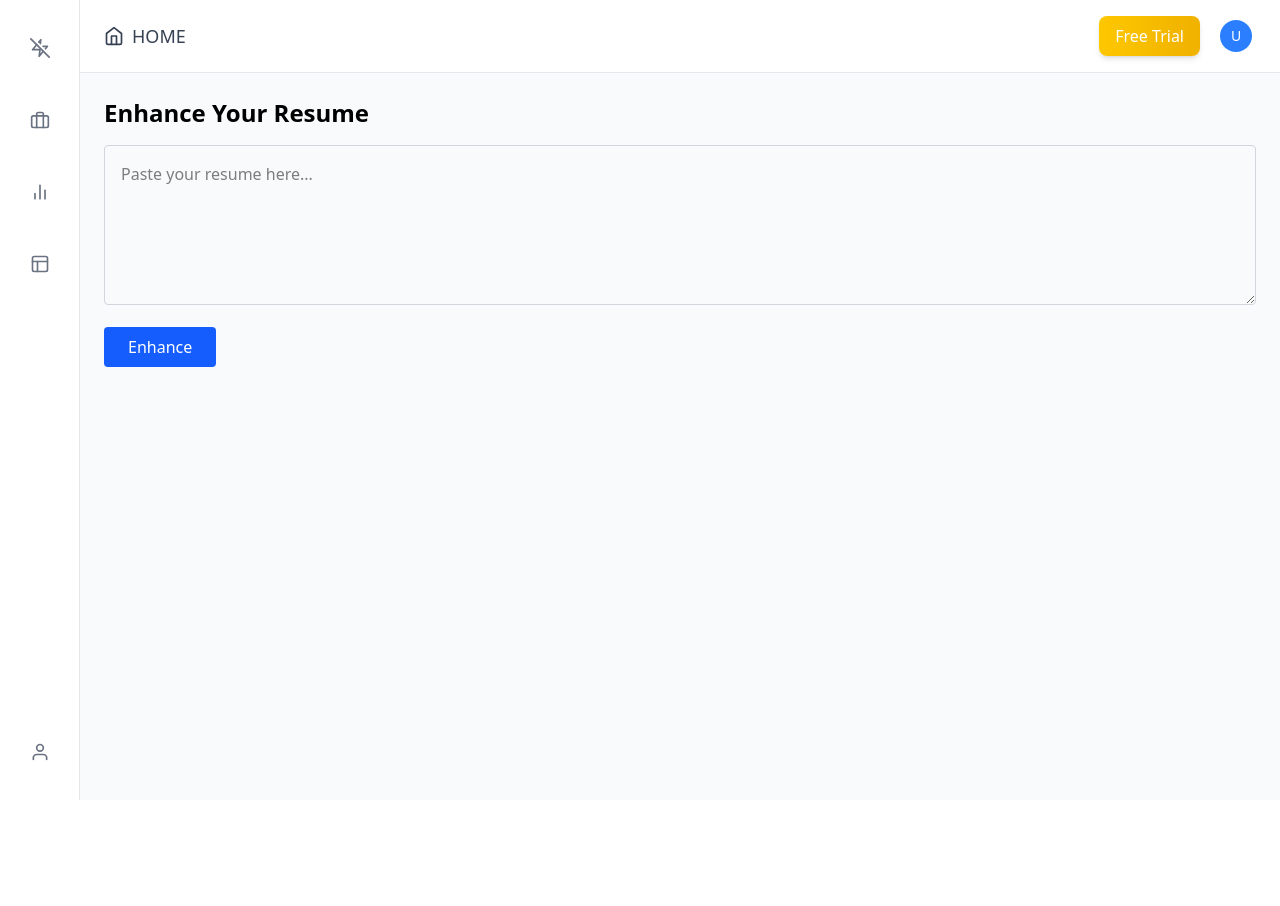
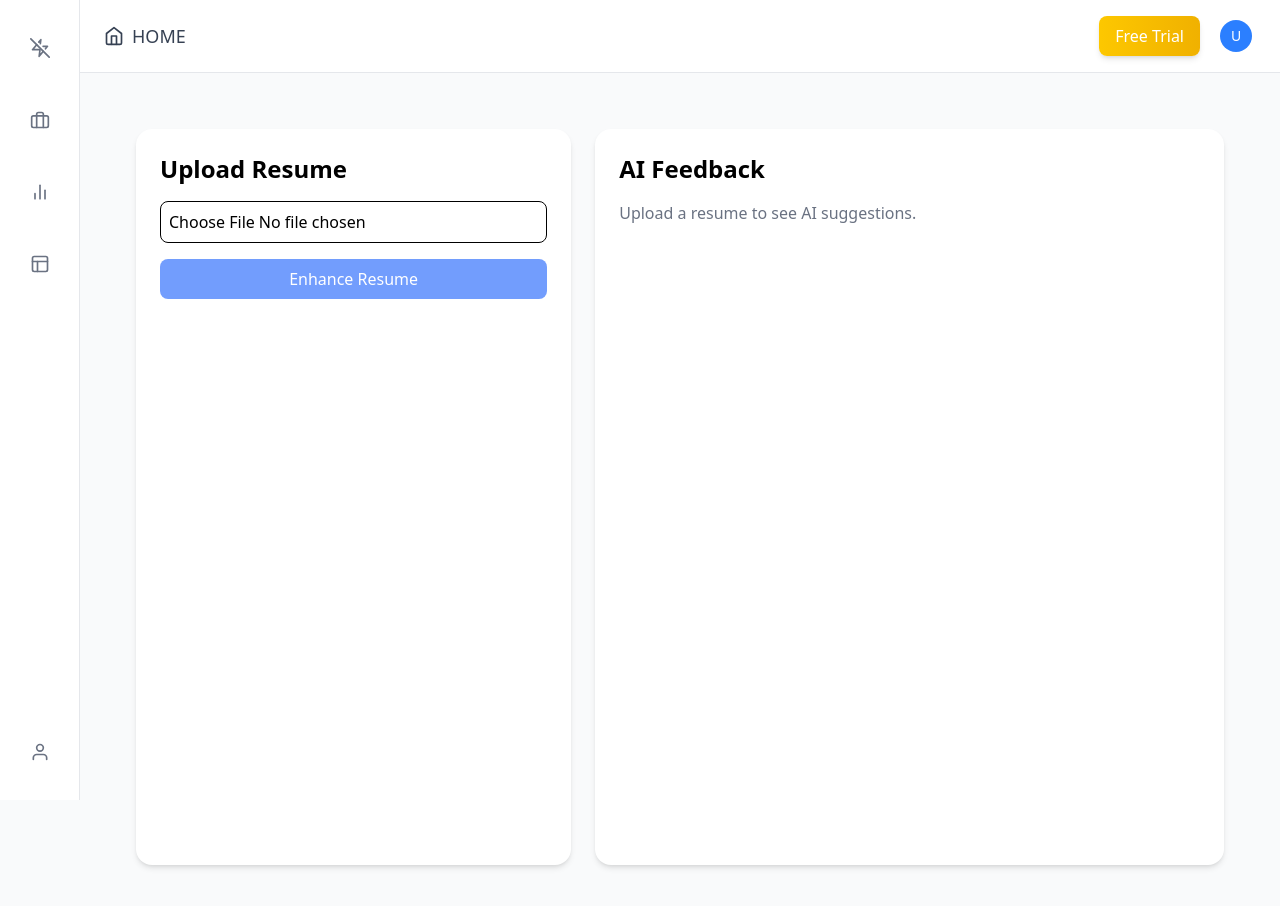
Before and after one commit to Codeprince001/ai-resume-builder, a Next.js app: page /tools in a window 1280 px wide. Shown: the top 906 px of the page. Before the commit the page ends 800 px from the top, so only its background shows below. Built offline with nearby package versions, Linux system fonts and the light colour scheme; no server answers.

Commit message:
feat: set-up ai assistant for deployment

```diff
--- a/app/api/chat/route.ts
+++ b/app/api/chat/route.ts
@@ -2,11 +2,9 @@
 
 import { NextResponse } from "next/server";
 import { GenerativeAiInferenceClient, models, requests } from "oci-generativeaiinference";
-import { ConfigFileAuthenticationDetailsProvider, NoRetryConfigurationDetails } from "oci-common";
+import { SimpleAuthenticationDetailsProvider } from "oci-common";
 
 
-const CONFIG_LOCATION = "C:/Users/Windows/.oci/config";
-const CONFIG_PROFILE = "DEFAULT";
 const COMPARTMENT_ID = "ocid1.compartment.oc1..aaaaaaaajazxauqz347rt3xrux54gwm53lj3bvnurwrkrnw2nf4zdzqn5nia";
 const ENDPOINT = "https://inference.generativeai.us-ashburn-1.oci.oraclecloud.com";
 
@@ -15,12 +13,17 @@ export async function POST(req: Request) {
   try {
     const { message } = await req.json();
 
-    // Use ConfigFileAuthenticationDetailsProvider instead of SessionAuthDetailProvider
-    const provider = new ConfigFileAuthenticationDetailsProvider(CONFIG_LOCATION, CONFIG_PROFILE);
+      const provider = new SimpleAuthenticationDetailsProvider(
+      process.env.OCI_TENANCY_OCID!,   // tenancy OCID
+      process.env.OCI_USER_OCID!,      // user OCID
+      process.env.OCI_FINGERPRINT!,    // API key fingerprint
+      process.env.OCI_PRIVATE_KEY!,    // private key PEM string
+      process.env.OCI_REGION!          // region, e.g. "us-ashburn-1"
+    );
+
 
     const client = new GenerativeAiInferenceClient({
       authenticationDetailsProvider: provider,
-      retryConfiguration: NoRetryConfigurationDetails
     });
     client.endpoint = ENDPOINT;
 
--- a/app/layout.tsx
+++ b/app/layout.tsx
@@ -2,7 +2,7 @@ import type { Metadata } from "next";
 import { Geist, Geist_Mono } from "next/font/google";
 import "./globals.css";
 import { SessionProvider } from "next-auth/react";
-import { Provider } from "@/components/ui/provider"
+// import { Provider } from "@/components/ui/provider"
 
 const geistSans = Geist({
   variable: "--font-geist-sans",
@@ -30,11 +30,11 @@ export default function RootLayout({
           className={`${geistSans.variable} ${geistMono.variable} antialiased`}
         >
           <main>
+              <SessionProvider>
             {/* <Provider> */}
-              <SessionProvider>
                 {children}
+            {/* </Provider> */}
               </SessionProvider>
-            {/* </Provider> */}
           </main>
         </body>
       </html>
--- a/app/tools/page.tsx
+++ b/app/tools/page.tsx
@@ -1,44 +1,13 @@
 'use client';
+import EnhanceProfile from '@/components/EnhanceProfile';
 import { useState } from 'react';
 
 export default function DashboardHome() {
-  const [input, setInput] = useState('');
-  const [enhanced, setEnhanced] = useState('');
-  const [loading, setLoading] = useState(false);
 
-  const handleEnhance = async () => {
-    setLoading(true);
-    const res = await fetch('/api/enhance', {
-      method: 'POST',
-      body: JSON.stringify({ input }),
-    });
-    const data = await res.json();
-    setEnhanced(data.output);
-    setLoading(false);
-  };
 
   return (
     <div>
-      <h1 className="text-2xl font-bold mb-4">Enhance Your Resume</h1>
-      <textarea
-        className="w-full h-40 p-4 border border-gray-300 rounded mb-4"
-        placeholder="Paste your resume here..."
-        value={input}
-        onChange={(e) => setInput(e.target.value)}
-      />
-      <button
-        onClick={handleEnhance}
-        className="bg-blue-600 text-white px-6 py-2 rounded disabled:opacity-60"
-        disabled={loading}
-      >
-        {loading ? 'Enhancing...' : 'Enhance'}
-      </button>
-      {enhanced && (
-        <div className="mt-8">
-          <h2 className="text-xl font-semibold mb-2">Enhanced Output</h2>
-          <pre className="bg-gray-100 p-4 rounded whitespace-pre-wrap">{enhanced}</pre>
-        </div>
-      )}
+    <EnhanceProfile/>
     </div>
   );
 }
--- /dev/null
+++ b/components/EnhanceProfile.tsx
@@ -0,0 +1,81 @@
+"use client";
+import { useState } from "react";
+import FileUploader from "./FileUploader";
+
+export default function EnhanceProfile() {
+  const [input, setInput] = useState("");
+  const [critique, setCritique] = useState("");
+  const [enhanced, setEnhanced] = useState("");
+  const [loading, setLoading] = useState(false);
+
+  const handleEnhance = async () => {
+    if (!input) return;
+    setLoading(true);
+
+    const res = await fetch("/api/enhance", {
+      method: "POST",
+      headers: { "Content-Type": "application/json" },
+      body: JSON.stringify({ input }),
+    });
+
+    const data = await res.json();
+    setCritique(data.critique || "");
+    setEnhanced(data.enhanced || "");
+    setLoading(false);
+  };
+
+  return (
+    <div className="min-h-screen bg-gray-50 p-8 flex gap-6">
+      {/* LEFT SIDE - INPUT */}
+      <div className="flex-1 bg-white rounded-2xl shadow-md p-6 flex flex-col gap-4">
+        <h1 className="text-2xl font-bold">Upload Resume</h1>
+
+        {/* FileUploader will call setInput when text is extracted */}
+        <FileUploader onExtractedText={setInput} />
+
+        <button
+          onClick={handleEnhance}
+          disabled={!input || loading}
+          className="bg-blue-600 text-white py-2 px-6 rounded-lg font-medium
+            hover:bg-blue-700 transition disabled:opacity-60 disabled:cursor-not-allowed"
+        >
+          {loading ? "Enhancing..." : "Enhance Resume"}
+        </button>
+      </div>
+
+      {/* RIGHT SIDE - OUTPUT */}
+      <div className="flex-[1.5] bg-white rounded-2xl shadow-md p-6">
+        <h1 className="text-2xl font-bold mb-4">AI Feedback</h1>
+
+        {loading && <p className="text-gray-500">Analyzing your resume...</p>}
+
+        {!loading && (critique || enhanced) ? (
+          <div className="flex flex-col gap-6">
+            {critique && (
+              <div>
+                <h2 className="text-lg font-semibold text-red-600 mb-2">
+                  Critiques
+                </h2>
+                <p className="whitespace-pre-wrap text-sm">{critique}</p>
+              </div>
+            )}
+            {enhanced && (
+              <div>
+                <h2 className="text-lg font-semibold text-green-600 mb-2">
+                  Enhancements
+                </h2>
+                <p className="whitespace-pre-wrap text-sm">{enhanced}</p>
+              </div>
+            )}
+          </div>
+        ) : (
+          !loading && (
+            <p className="text-gray-500">
+              Upload a resume to see AI suggestions.
+            </p>
+          )
+        )}
+      </div>
+    </div>
+  );
+}
--- /dev/null
+++ b/components/FileUploader.tsx
@@ -0,0 +1,50 @@
+"use client";
+import { useState } from "react";
+
+interface FileUploaderProps {
+  onExtractedText: (text: string) => void;
+}
+
+export default function FileUploader({ onExtractedText }: FileUploaderProps) {
+  const [fileName, setFileName] = useState("");
+
+  const handleFileUpload = async (e: React.ChangeEvent<HTMLInputElement>) => {
+    const file = e.target.files?.[0];
+    if (!file) return;
+
+    setFileName(file.name);
+
+    // TEMP: plain text (works for .txt files only)
+    // Later: replace with pdf-parse or mammoth for PDFs/DOCX
+    const text = await file.text();
+    onExtractedText(text);
+  };
+
+  const removeFile = () => {
+    setFileName("");
+    onExtractedText("");
+  };
+
+  return (
+    <div className="flex flex-col gap-2">
+      {!fileName ? (
+        <input
+          type="file"
+          accept=".txt,.pdf,.docx"
+          onChange={handleFileUpload}
+          className="border p-2 rounded-lg"
+        />
+      ) : (
+        <div className="flex items-center justify-between border p-2 rounded-lg">
+          <p className="text-sm text-gray-600">{fileName}</p>
+          <button
+            onClick={removeFile}
+            className="text-red-600 text-sm font-medium hover:underline"
+          >
+            Remove
+          </button>
+        </div>
+      )}
+    </div>
+  );
+}
```
